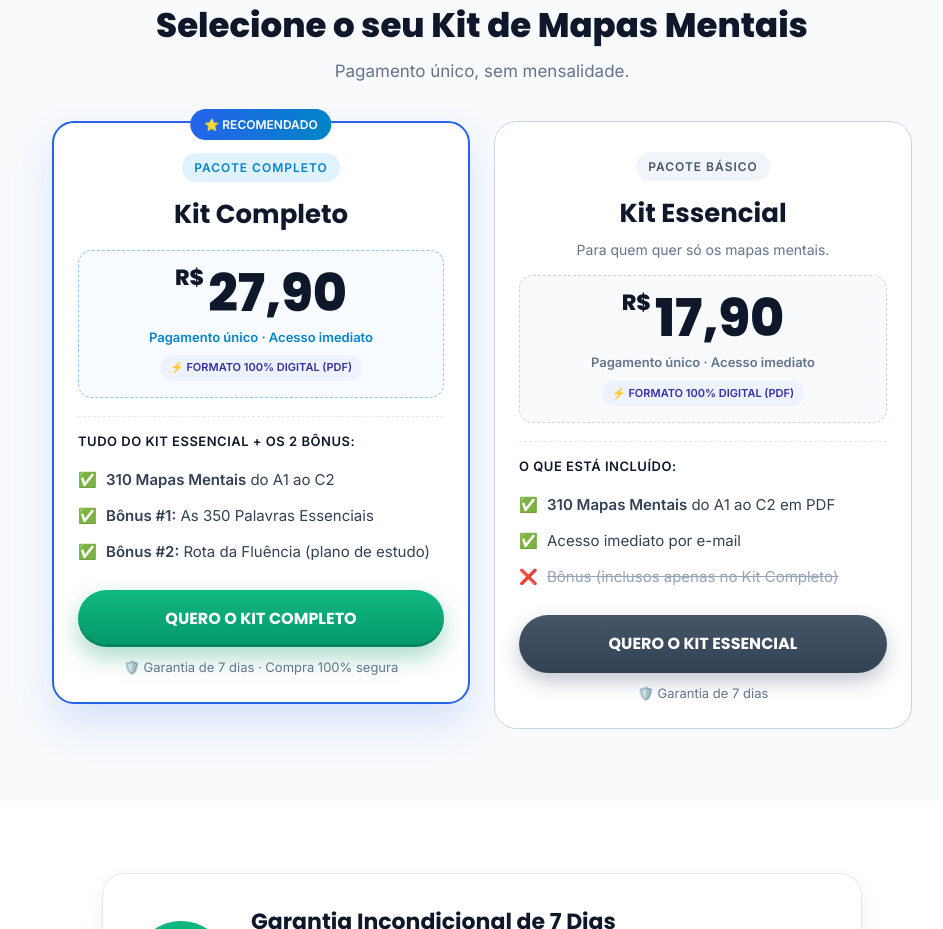
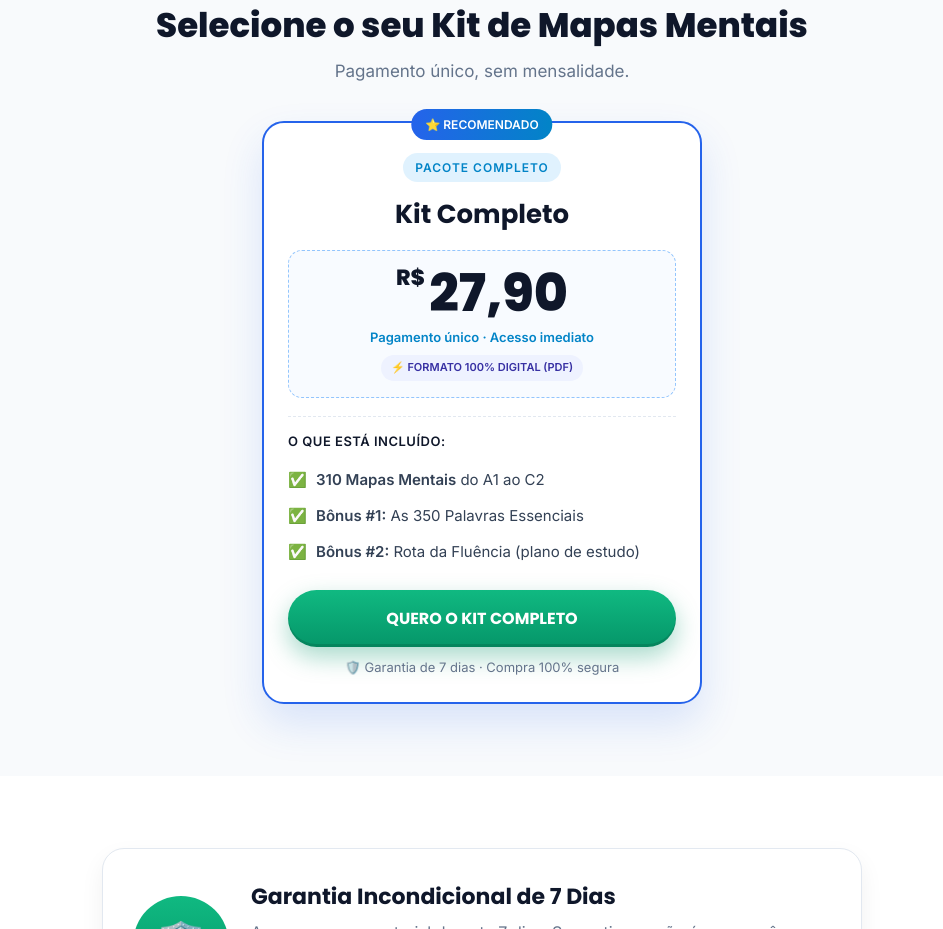
Before and after one commit to rivaldochiqute/ingles-mapas-mentais, a plain HTML site: page index.html in a window 1280 px wide. Shown: the part 4550-5479 px from the top of the page, without its empty margins (158-1101 px from the left). Drawn offline with Linux system fonts and the light colour scheme.

Commit message:
Liga o checkout do Kit Completo (Mentora); oculta o Essencial até ter link
Co-Authored-By: Claude Opus 5.5 <noreply@anthropic.com>
Claude-Session: https://claude.ai/code/session_01UXpBtZZCWjNV9Yxm8GNDxu

```diff
--- a/index.html
+++ b/index.html
@@ -391,11 +391,18 @@ Este site não é afiliado ao Facebook nem a qualquer entidade da Meta. A compra
 <script>
 // ▼ Cole aqui os links de checkout (Hotmart ou Kiwify)
 const CHECKOUT = {
-completo:  "",   // Kit Completo, R$ 27,90
+completo:  "https://mentora.ao/produto/f58de199-9f01-440c-86f7-cf72e3338e71",   // Kit Completo, R$ 27,90
 essencial: "",   // Kit Essencial, R$ 17,90
 downsell:  ""    // Kit Completo com desconto, R$ 22,90
 };
 const qs = location.search.slice(1);
+// Enquanto o Kit Essencial não tiver checkout, mostra só o Kit Completo
+if (!CHECKOUT.essencial) {
+  document.querySelector(".plan.essencial")?.remove();
+  document.querySelector(".plans").style.gridTemplateColumns = "minmax(0,440px)";
+  document.querySelector(".plans").style.justifyContent = "center";
+  const lab = document.querySelector(".plan.pro .lab"); if (lab) lab.textContent = "O QUE ESTÁ INCLUÍDO:";
+}
 const link = k => CHECKOUT[k] ? CHECKOUT[k] + (qs ? (CHECKOUT[k].includes("?") ? "&" : "?") + qs : "") : "#planos";
 document.querySelectorAll("[data-checkout]").forEach(a => a.href = link(a.dataset.checkout));
 // downsell
```
